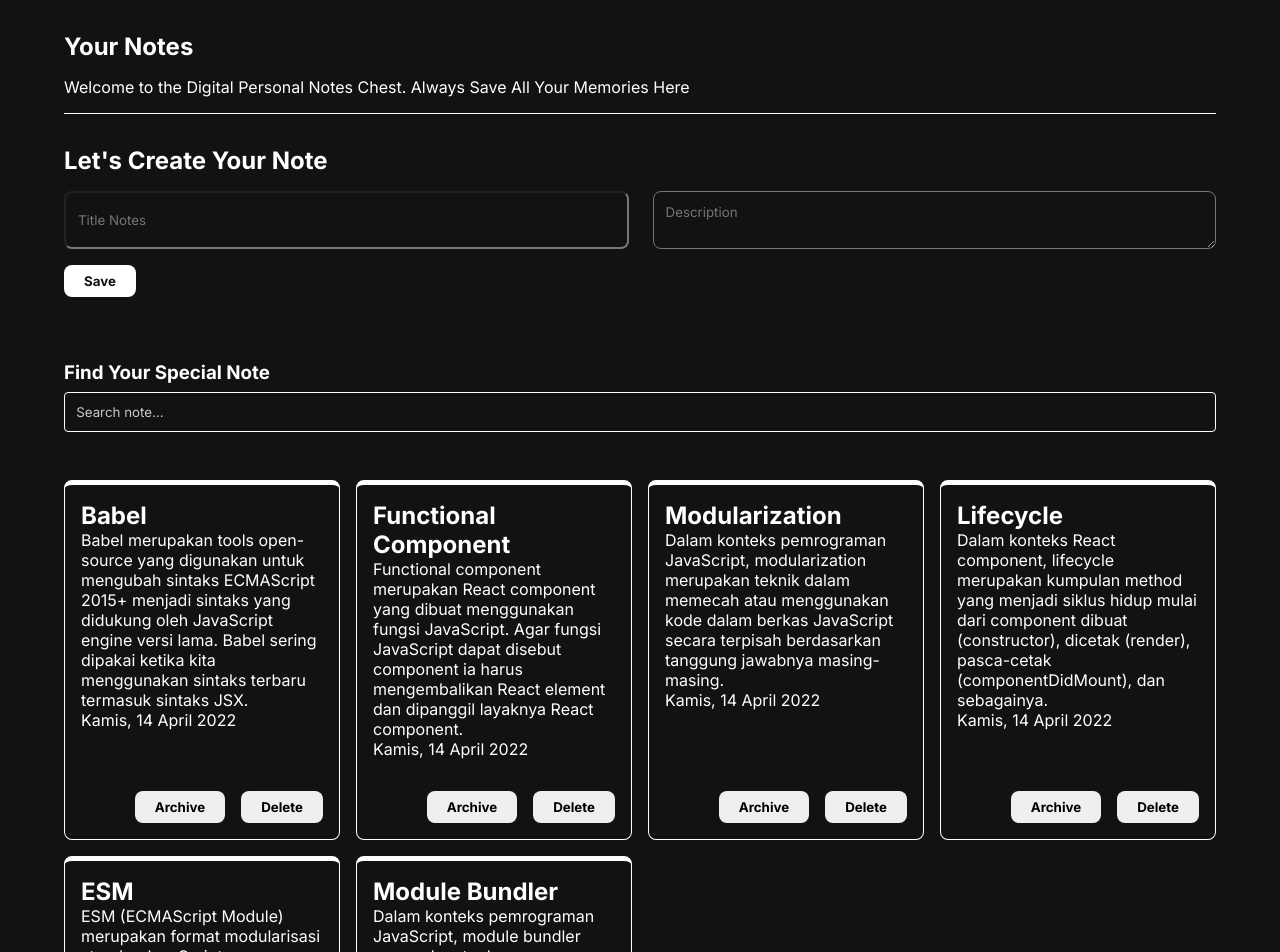
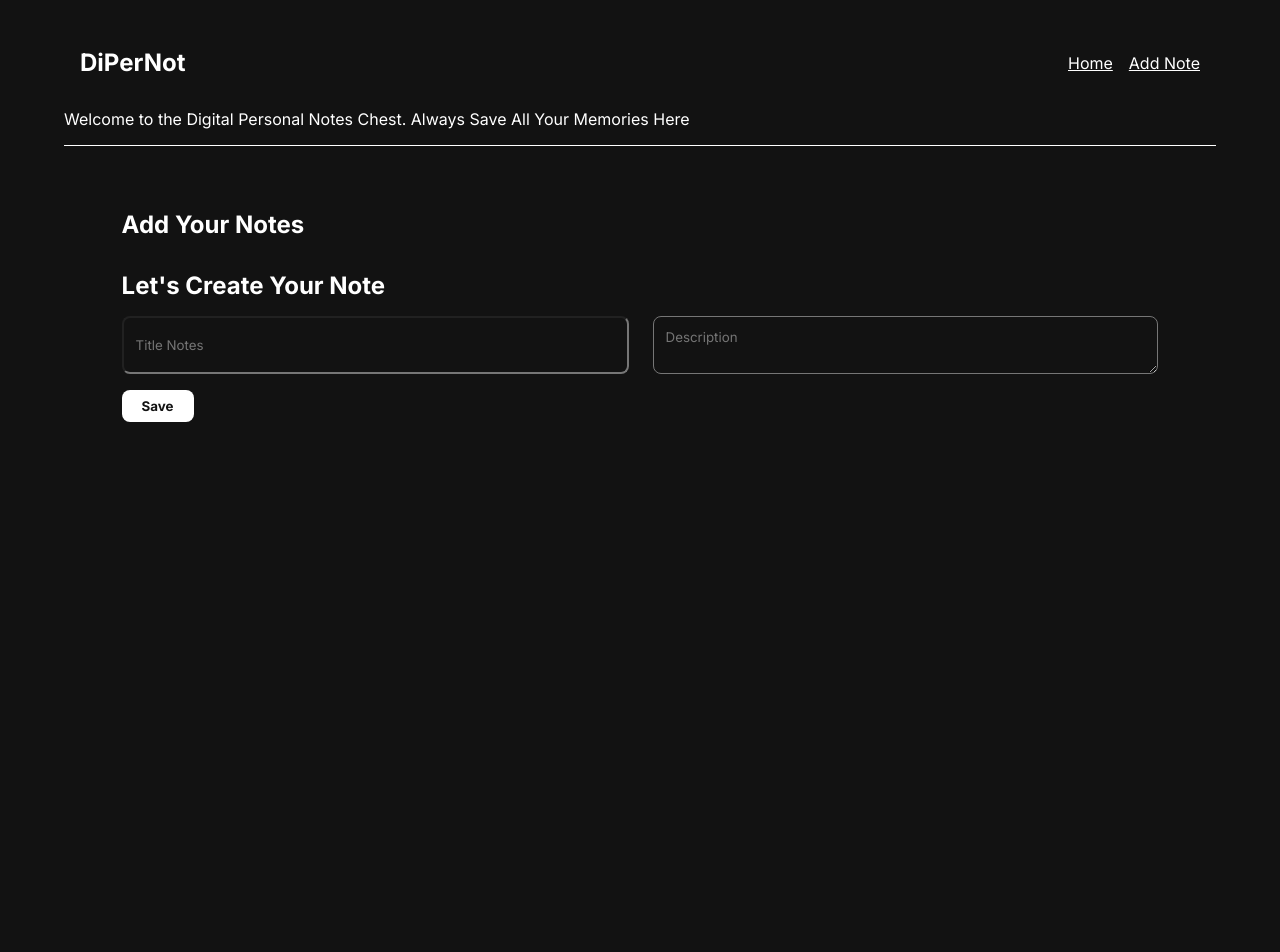
Before and after one commit to srmpandejlaki/story-app-v2, a React (Vite) app: page /add in a window 1280 px wide. Shown: the top 952 px of the page. After the commit the page ends 800 px from the top, so only its background shows below. Built offline with nearby package versions, Linux system fonts and the light colour scheme.

Commit message:
router berfungsi dengan baik

```diff
--- a/src/App.jsx
+++ b/src/App.jsx
@@ -1,109 +1,27 @@
 import React from 'react';
-import { getAllNotes } from './utils/local-data';
-import NoteLists from './components/notes-list';
-import FormContainer from './components/form-container';
-import ArchiveList from './components/archive-list';
-import SearchBar from './components/search-bar';
+import { Routes, Route } from 'react-router-dom';
+import HomePage from './pages/HomePage';
+import AddNote from './pages/AddPage';
+import NavBar from './components/nav-bar';
 
-class App extends React.Component {
-  constructor(props) {
-    super(props);
-    this.state = {
-      notes: getAllNotes(),
-      searchKeyword: '',
-    };
-
-    this.onAddNotesHandler = this.onAddNotesHandler.bind(this);
-    this.onArchiveHandler = this.onArchiveHandler.bind(this);
-    this.onUnarchiveHandler = this.onUnarchiveHandler.bind(this);
-    this.onDeleteHandler = this.onDeleteHandler.bind(this);
-    this.onSearchHandler = this.onSearchHandler.bind(this);
-  }
-
-  onAddNotesHandler({ title, body }) {
-    this.setState((prevState) => {
-      return {
-        notes: [
-          ...prevState.notes,
-          {
-            id: +new Date(),
-            title,
-            body,
-            archived: false,
-            createdAt: new Date().toISOString(),
-          },
-        ],
-      };
-    });
-  }
-
-  onArchiveHandler(id) {
-    const notes = this.state.notes.map((note) => {
-      if (note.id === id) {
-        return { ...note, archived: true };
-      }
-      return note;
-    });
-    this.setState({ notes });
-  }
-
-  onUnarchiveHandler(id) {
-    const notes = this.state.notes.map((note) => {
-      if (note.id === id) {
-        return { archived: !note.archived };
-      }
-      return note;
-    });
-    this.setState({ notes });
-  }
-
-  onDeleteHandler(id) {
-    const notes = this.state.notes.filter((note) => note.id !== id);
-    this.setState({ notes });
-  }
-
-  onSearchHandler(keyword) {
-    this.setState({ searchKeyword: keyword });
-  }
-
-  render() {
-    const { notes, searchKeyword='' } = this.state;
-    const filteredNotes = notes.filter((note) => {
-      return note.title?.toLowerCase().includes(searchKeyword.toLowerCase());
-    });
-
-    return (
-      <div className='main'>
-        <section>
-          <h1>Your Notes</h1>
-          <p className='text'>Welcome to the Digital Personal Notes Chest. Always Save All Your Memories Here</p>
-          <FormContainer addNotes={this.onAddNotesHandler}/>
+function App() {
+  return (
+    <div className='main'>
+      <header>
+        <section className='header'>
+          <h1>DiPerNot</h1>
+          <NavBar />
         </section>
-        <section className='app-container'>
-          <SearchBar onSearch={this.onSearchHandler} />
-          <NoteLists
-            notes={filteredNotes.filter((note) => !note.archived).map(note => ({
-              ...note,
-              id: note.id.toString() // Mengonversi id menjadi string
-            }))}
-            onArchive={this.onArchiveHandler}
-            onDelete={this.onDeleteHandler}
-          />
-        </section>
-        <section className='archive-container'>
-          <h1>Archive Notes</h1>
-          <ArchiveList
-            notes={filteredNotes.filter((note) => note.archived).map(note => ({
-              ...note,
-              id: note.id.toString() // Mengonversi id menjadi string
-            }))}
-            onUnarchive={this.onUnarchiveHandler}
-            onDelete={this.onDeleteHandler}
-          />
-        </section>
-      </div>
-    );
-  }
+        <p className='text'>Welcome to the Digital Personal Notes Chest. Always Save All Your Memories Here</p>
+      </header>
+      <main>
+        <Routes>
+          <Route exact path='/' element={<HomePage />} />
+          <Route path='/add' element={<AddNote />} />
+        </Routes>
+      </main>
+    </div>
+  );
 }
 
 export default App;
--- /dev/null
+++ b/src/components/nav-bar.jsx
@@ -0,0 +1,15 @@
+import React from 'react';
+import { Link } from 'react-router-dom';
+
+function NavBar() {
+  return (
+    <nav className="nav-bar">
+      <ul>
+        <li><Link to="/">Home</Link></li>
+        <li><Link to="/add">Add Note</Link></li>
+      </ul>
+    </nav>
+  );
+}
+
+export default NavBar;
--- a/src/index.jsx
+++ b/src/index.jsx
@@ -1,10 +1,13 @@
 import React from 'react';
 import { createRoot } from 'react-dom/client';
 import App from './App';
+import { BrowserRouter } from 'react-router-dom';
 
 import './styles/style.css';
 
 const root = createRoot(document.getElementById('root'));
 root.render(
-  <App />,
+  <BrowserRouter>
+    <App />
+  </BrowserRouter>
 );
--- /dev/null
+++ b/src/pages/AddPage.jsx
@@ -0,0 +1,24 @@
+import React from 'react';
+import { addNote } from '../utils/local-data';
+import FormContainer from '../components/form-container';
+import { useNavigate } from 'react-router-dom';
+
+function AddNote() {
+  const navigate = useNavigate();
+
+  function onAddNotesHandler({ title, body }) {
+    addNote(title, body);
+    navigate('/');
+  }
+
+  return (
+    <div className='main'>
+    <section>
+        <h1>Add Your Notes</h1>
+        <FormContainer addNotes={onAddNotesHandler}/>
+    </section>
+    </div>
+  );
+}
+
+export default AddNote;
--- /dev/null
+++ b/src/pages/HomePage.jsx
@@ -0,0 +1,107 @@
+import React from 'react';
+import {
+    getAllNotes, getActiveNotes, getArchivedNotes,
+    deleteNote, archiveNote, unarchiveNote
+} from '../utils/local-data';
+import NoteLists from '../components/notes-list';
+import ArchiveList from '../components/archive-list';
+import SearchBar from '../components/search-bar';
+
+class HomePage extends React.Component {
+  constructor(props) {
+    super(props);
+    this.state = {
+      notes: getAllNotes(),
+      searchKeyword: '',
+    };
+
+    // this.onAddNotesHandler = this.onAddNotesHandler.bind(this);
+    this.onArchiveHandler = this.onArchiveHandler.bind(this);
+    this.onUnarchiveHandler = this.onUnarchiveHandler.bind(this);
+    this.onDeleteHandler = this.onDeleteHandler.bind(this);
+    this.onSearchHandler = this.onSearchHandler.bind(this);
+  }
+
+//   onAddNotesHandler({ title, body }) {
+//     this.setState((prevState) => {
+//       return {
+//         notes: [
+//           ...prevState.notes,
+//           {
+//             id: +new Date(),
+//             title,
+//             body,
+//             archived: false,
+//             createdAt: new Date().toISOString(),
+//           },
+//         ],
+//       };
+//     });
+//   }
+
+  onArchiveHandler(id) {
+    getActiveNotes(id);
+    this.setState(() => {
+        return {
+          notes: getAllNotes(),
+        };
+    });
+  }
+
+  onUnarchiveHandler(id) {
+    unarchiveNote(id);
+    this.setState(() => {
+        return {
+          notes: getAllNotes(),
+        };
+    });
+  }
+
+  onDeleteHandler(id) {
+    deleteNote(id);
+    this.setState({ notes });
+  }
+
+  onSearchHandler(keyword) {
+    this.setState({ searchKeyword: keyword });
+  }
+
+  render() {
+    const { notes, searchKeyword='' } = this.state;
+    const filteredNotes = notes.filter((note) => {
+      return note.title?.toLowerCase().includes(searchKeyword.toLowerCase());
+    });
+
+    return (
+      <div className='main'>
+        <section>
+          <h1>Your Notes</h1>
+        </section>
+        <section className='app-container'>
+          <SearchBar onSearch={this.onSearchHandler} />
+          <NoteLists
+            notes={filteredNotes.filter((note) => !note.archived).map(note => ({
+              ...note,
+              id: note.id.toString() // Mengonversi id menjadi string
+            }))}
+            onArchive={this.onArchiveHandler}
+            onDelete={this.onDeleteHandler}
+          />
+        </section>
+        <section className='archive-container'>
+          <h1>Archive Notes</h1>
+          <ArchiveList
+            notes={filteredNotes.filter((note) => note.archived).map(note => ({
+              ...note,
+              id: note.id.toString() // Mengonversi id menjadi string
+            }))}
+            onUnarchive={this.onUnarchiveHandler}
+            onDelete={this.onDeleteHandler}
+          />
+        </section>
+      </div>
+    );
+  }
+}
+
+export default HomePage;
--- a/src/styles/style.css
+++ b/src/styles/style.css
@@ -36,6 +36,24 @@ body {
   background-color: var(--background);
   min-height: 100vh;
   transition: all ease-in-out 0.5s;
+}
+
+.header {
+  padding: 1rem;
+  color: var(--on-background);
+  display: flex;
+  justify-content: space-between;
+  align-items: center;
+}
+
+ul {
+  display: flex;
+  gap: 1rem;
+  list-style-type: none;
+}
+
+.nav-bar a {
+  color: var(--on-background);
 }
 
 .text {
@@ -164,6 +182,7 @@ button {
   -webkit-box-orient: vertical;
 }
 
+/* Detail Page */
 .detail-page {
   margin: 0 auto;
   margin-top: 32px;
```
Also changed, not shown: src/pages/NotFoundPage.jsx (added).
